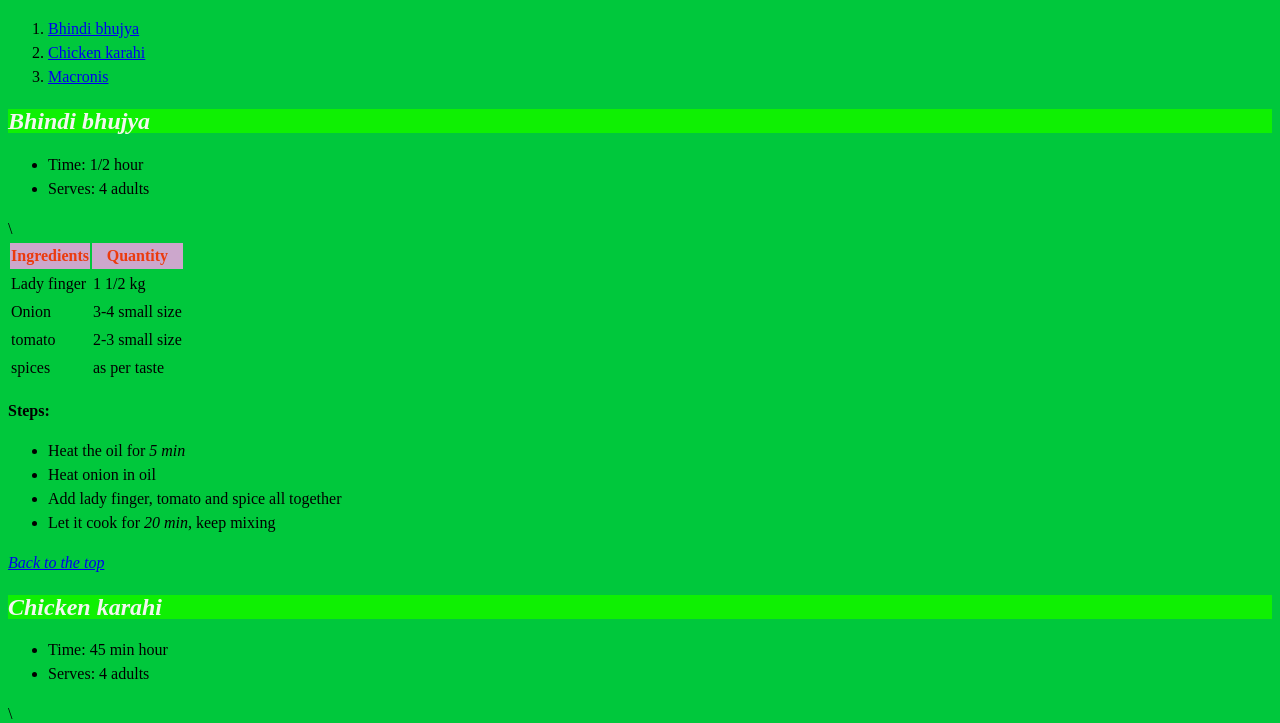
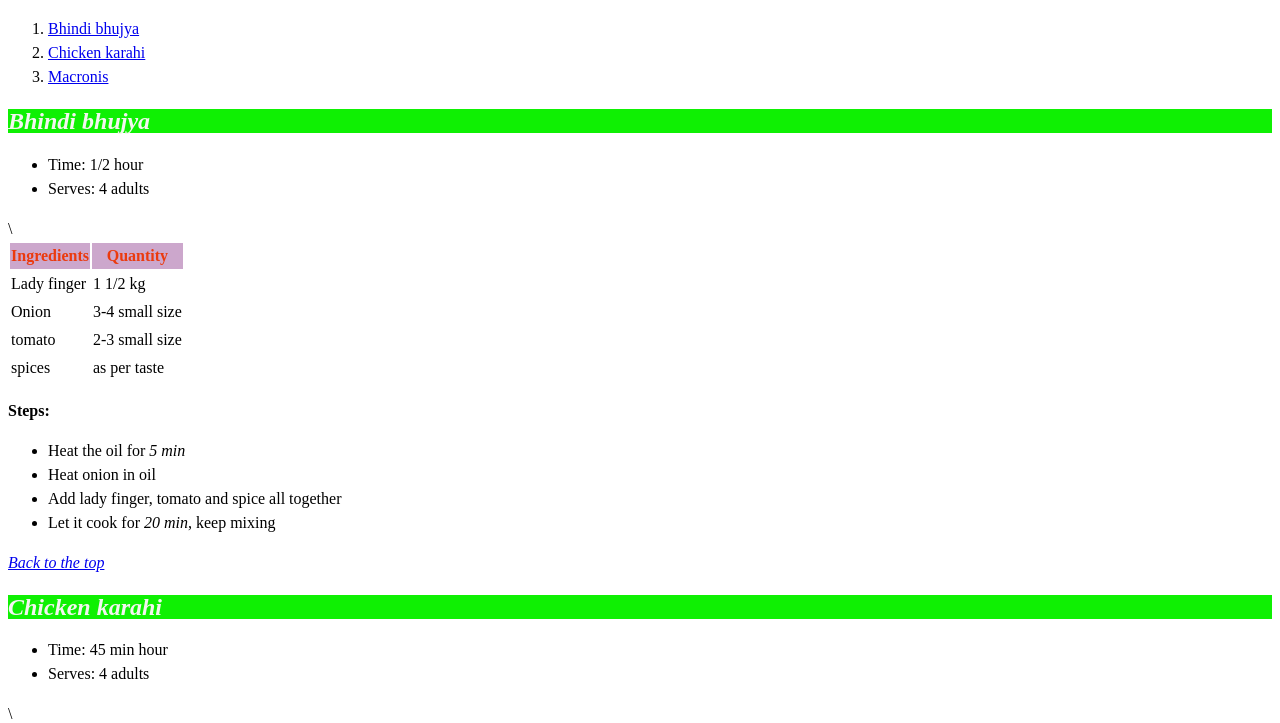
Before and after one commit to aviator69/aviator69.github.io, a plain HTML site: page index.html in a window 1280 px wide. Shown: the part 94-817 px from the top of the page. Drawn offline with Linux system fonts and the light colour scheme.

Commit message:
Update index.html

```diff
--- a/index.html
+++ b/index.html
@@ -9,7 +9,7 @@
 			background-color: yellow;
 		}
 		body {
-		background-color: rgb(0, 200, 60);
+		background-color: white;
 		line-height: 1.5em;
 		}
 		.dish-name {
```
